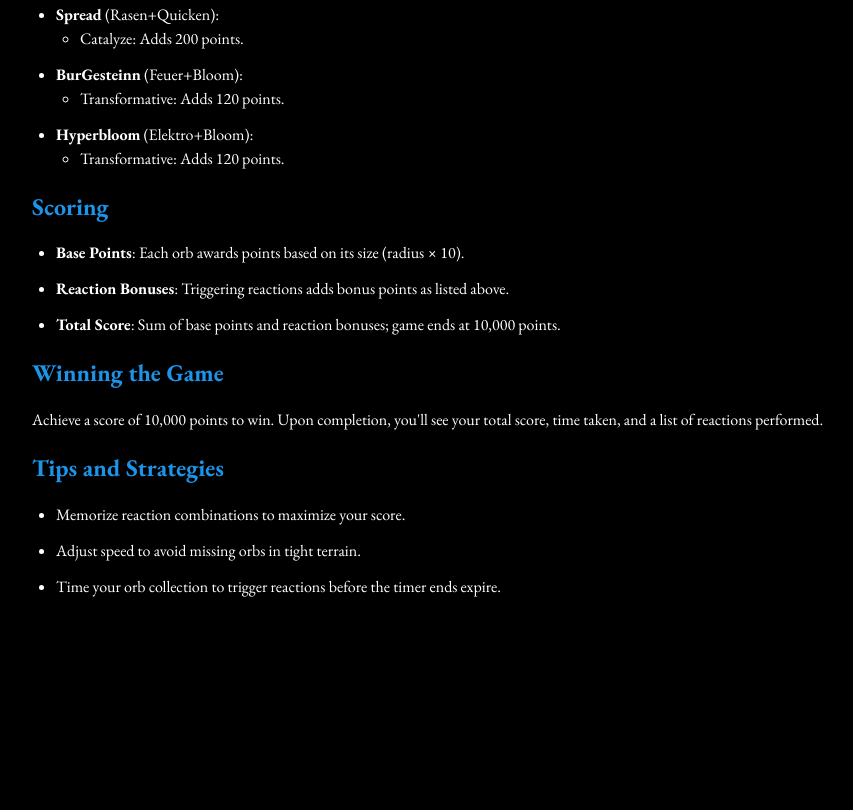
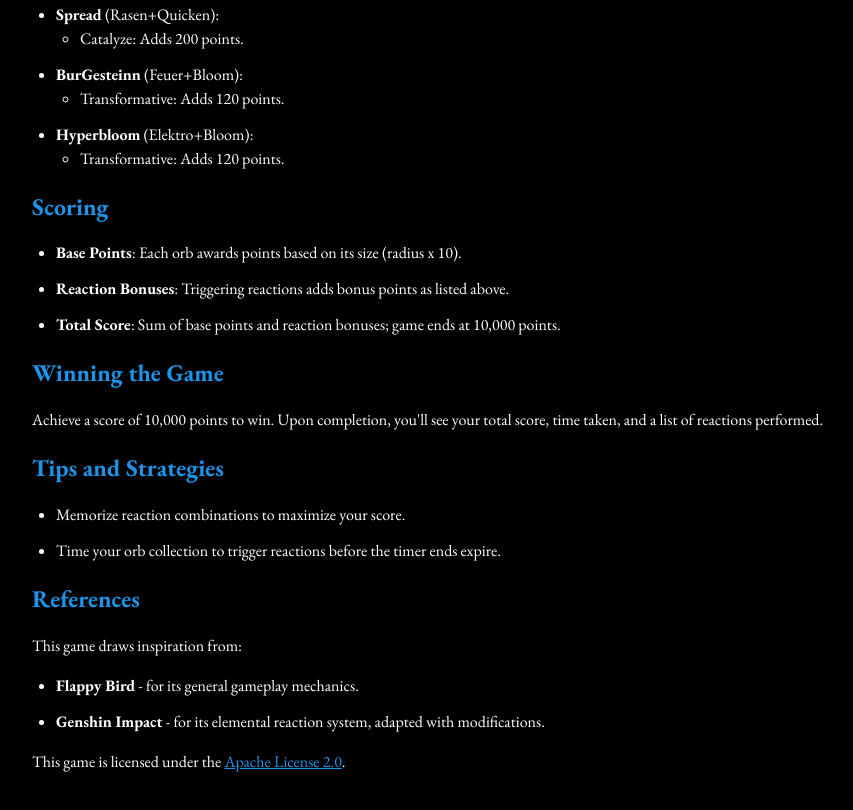
Before and after one commit to richie-rich90454/HackathonGame, a website: page rules.html in a window 1280 px wide. Shown: the part 1830-2640 px from the top of the page, without its empty margins (208-1061 px from the left). Before the commit the page ends 2469 px from the top, so only its background shows below. Drawn offline with Linux system fonts and the light colour scheme; a web font is replaced by a local one.

Commit message:
Update rules.html

```diff
--- a/rules.html
+++ b/rules.html
@@ -281,7 +281,7 @@
             <section id="scoring">
                 <h2>Scoring</h2>
                 <ul>
-                    <li><strong>Base Points</strong>: Each orb awards points based on its size (radius × 10).</li>
+                    <li><strong>Base Points</strong>: Each orb awards points based on its size (radius x 10).</li>
                     <li><strong>Reaction Bonuses</strong>: Triggering reactions adds bonus points as listed above.</li>
                     <li><strong>Total Score</strong>: Sum of base points and reaction bonuses; game ends at 10,000 points.</li>
                 </ul>
@@ -294,11 +294,21 @@
                 <h2>Tips and Strategies</h2>
                 <ul>
                     <li>Memorize reaction combinations to maximize your score.</li>
-                    <li>Adjust speed to avoid missing orbs in tight terrain.</li>
                     <li>Time your orb collection to trigger reactions before the timer ends expire.</li>
                 </ul>
+            </section>
+            <section id="references">
+                <h2>References</h2>
+                <p>This game draws inspiration from:</p>
+                <ul>
+                    <li><strong>Flappy Bird</strong> - for its general gameplay mechanics.</li>
+                    <li><strong>Genshin Impact</strong> - for its elemental reaction system, adapted with modifications.
+                    </li>
+                </ul>
+                <p>This game is licensed under the <a href="https://www.apache.org/licenses/LICENSE-2.0"target="_blank">Apache License 2.0</a>.</p>
             </section>
         </main>
         <footer></footer>
     </body>
+
 </html>
```
Lines whose indentation alone changed are shown as unchanged.
